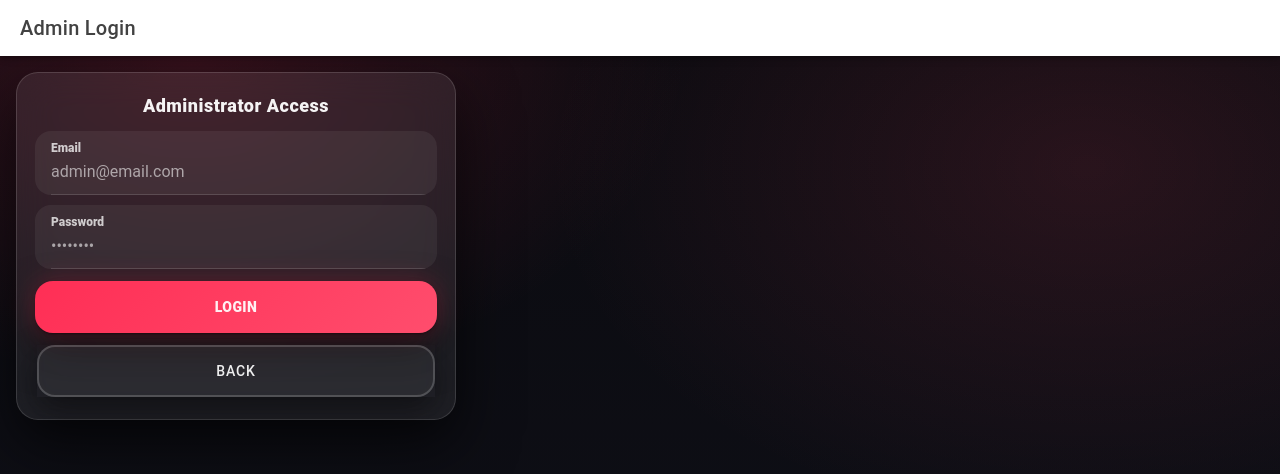
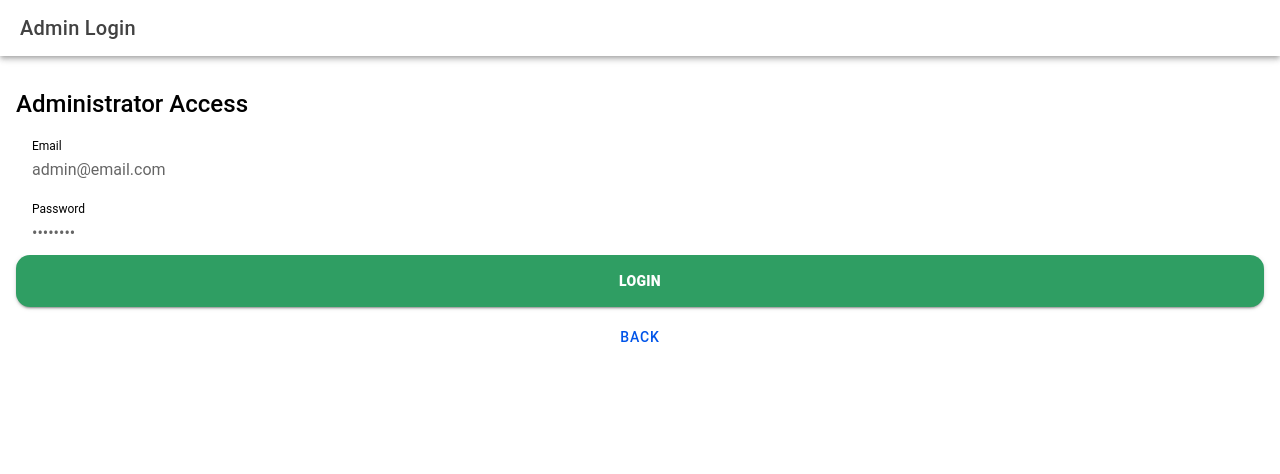
Before and after one commit to JamesSerenio/Scanner, a React (Vite) app: page /admin in a window 1280 px wide. Shown: the top 474 px of the page. Built offline with nearby package versions, Linux system fonts and the light colour scheme.

Commit message:
added some code

```diff
--- a/src/global.css
+++ b/src/global.css
@@ -1,189 +1,119 @@
-/* =========================
-   SCANNER PAGE (FIXED / CLEAN)
-========================= */
-
-/* Make the whole page background consistent */
-.scanner-page,
-.scanner-page ion-content {
-  --background: transparent !important;
-  background: radial-gradient(900px 600px at 15% 0%, rgba(255, 46, 85, 0.18), transparent 55%),
-              radial-gradient(900px 600px at 85% 15%, rgba(255, 77, 109, 0.12), transparent 60%),
-              linear-gradient(180deg, #0b0b10, #0f1018) !important;
+/* ✅ WHITE PAGE */
+.scanner-page-white,
+.scanner-page-white ion-content {
+  --background: #ffffff !important;
+  background: #ffffff !important;
 }
 
-/* Center everything nicely (no left-only column look) */
-.scanner-content {
-  /* IMPORTANT: this removes the “left panel” feeling */
-  max-width: 100% !important;
-  margin: 0 auto !important;
-
-  display: flex;
-  justify-content: center;
-  align-items: flex-start;
-
-  padding: 22px 14px 28px !important;
+/* toolbar clean */
+.scanner-toolbar-white {
+  --background: #ffffff;
+  --color: #111;
+  border-bottom: 1px solid rgba(0, 0, 0, 0.08);
 }
 
-/* Create a glass “card” wrapper using IonContent’s first children */
-.scanner-content > * {
+/* ✅ center card */
+.scanner-wrap {
+  min-height: calc(100vh - 120px);
+  display: flex;
+  align-items: center;
+  justify-content: center;
+  padding: 14px 12px;
+}
+
+.scanner-card {
   width: 100%;
   max-width: 520px;
+  background: #ffffff;
+  border: 1px solid rgba(0, 0, 0, 0.08);
+  border-radius: 18px;
+  padding: 18px;
+  box-shadow: 0 12px 28px rgba(0, 0, 0, 0.08);
 }
 
-/* Add a glass panel behind the buttons + scanner */
-.scanner-content::before {
-  content: "";
-  position: fixed;
-  inset: 0;
-  pointer-events: none;
-  background: radial-gradient(700px 450px at 20% 8%, rgba(255, 46, 85, 0.08), transparent 55%),
-              radial-gradient(800px 520px at 85% 18%, rgba(255, 77, 109, 0.06), transparent 60%);
-  opacity: 1;
+/* ✅ GREEN BUTTON */
+.btn-green {
+  --background: #2f9e63;
+  --background-hover: #278a56;
+  --background-activated: #278a56;
+  --color: #ffffff;
+  --border-radius: 14px;
+  font-weight: 900;
+  letter-spacing: 0.3px;
+  margin: 0 0 12px 0;
 }
 
-/* Give a card feel to the whole block by styling a container effect
-   (we can't add a wrapper div, so we simulate with shadow around elements) */
-.admin-login-btn,
-.scan-btn,
-.qr-container,
-.scanner-message,
-.last-person-card {
-  border-radius: 18px;
+ion-button.btn-green::part(native) {
+  min-height: 52px;
 }
 
-/* =========================
-   BUTTONS (better spacing + better look)
-========================= */
-
-.admin-login-btn {
-  margin: 0 0 12px 0;
-  --border-radius: 18px;
-  --background: rgba(255, 255, 255, 0.06);
-  --color: rgba(255, 255, 255, 0.92);
-  --border-color: rgba(255, 255, 255, 0.18);
-  backdrop-filter: blur(14px);
-  -webkit-backdrop-filter: blur(14px);
-  box-shadow: 0 14px 35px rgba(0, 0, 0, 0.48);
+/* messages */
+.scanner-message-white {
+  margin-top: 8px;
+  display: block;
+  text-align: center;
+  font-weight: 800;
+  color: #111;
 }
 
-.scan-btn {
-  margin: 0 0 14px 0;
-  font-weight: 900;
-  letter-spacing: 0.4px;
-
-  --border-radius: 18px;
-  --background: linear-gradient(135deg, #ff2e55, #ff4d6d);
-  --background-hover: linear-gradient(135deg, #ff4d6d, #ff2e55);
-  --background-activated: linear-gradient(135deg, #ff4d6d, #ff2e55);
-
-  box-shadow: 0 0 26px rgba(255, 46, 85, 0.28),
-              0 18px 40px rgba(0, 0, 0, 0.55);
+.scanner-message-white p {
+  margin: 0;
 }
 
-/* Make buttons look “pill” and not too tall */
-ion-button.admin-login-btn::part(native),
-ion-button.scan-btn::part(native) {
-  min-height: 52px;
-  transition: transform 0.12s ease, filter 0.12s ease;
+.last-person-white {
+  margin-top: 8px;
+  display: block;
+  padding: 12px 12px;
+  border-radius: 14px;
+  border: 1px solid rgba(47, 158, 99, 0.25);
+  background: rgba(47, 158, 99, 0.08);
+  color: #111;
 }
 
-ion-button.admin-login-btn:active::part(native),
-ion-button.scan-btn:active::part(native) {
-  transform: translateY(1px) scale(0.99);
+.last-person-white p {
+  margin: 0;
+  font-weight: 900;
 }
 
-/* =========================
-   QR SCANNER BOX (clean + centered)
-========================= */
-
-.qr-container {
-  margin: 0 auto 12px auto;
-  padding: 12px;
-  border-radius: 22px;
-
-  background: rgba(255, 255, 255, 0.07);
-  border: 1px solid rgba(255, 255, 255, 0.14);
-
-  backdrop-filter: blur(18px);
-  -webkit-backdrop-filter: blur(18px);
-
-  box-shadow: 0 22px 55px rgba(0, 0, 0, 0.60);
+.scanner-modal {
+  --height: 60vh;
+  --width: 30vw;
+  --border-radius: 18px;
 }
 
-/* html5-qrcode injects video + canvas; we style both */
-.qr-container video,
-.qr-container canvas {
+/* remove default Ionic modal max-height limits */
+.scanner-modal::part(content) {
+  height: 60vh;
+  max-height: 60vh;
+  overflow: hidden;
+}
+
+/* ✅ MODAL scanner layout */
+.modal-scan-wrap {
+  max-width: 560px;
+  margin: 0 auto;
+}
+
+.qr-box-white {
+  background: #fff;
+  border: 1px solid rgba(0, 0, 0, 0.10);
+  border-radius: 16px;
+  padding: 12px;
+  box-shadow: 0 10px 22px rgba(0, 0, 0, 0.08);
+}
+
+.qr-container-white video,
+.qr-container-white canvas {
   width: 100% !important;
-  border-radius: 18px;
+  border-radius: 14px;
   object-fit: cover;
 }
 
-/* Sometimes html5-qrcode adds extra borders; soften them */
-.qr-container * {
-  border-color: rgba(255, 255, 255, 0.12) !important;
+/* remove extra injected borders from html5-qrcode */
+.qr-container-white * {
+  border-color: rgba(0, 0, 0, 0.10) !important;
 }
 
-/* =========================
-   MESSAGE / STATUS (nice “toast-like” card)
-========================= */
-
-.scanner-message {
-  margin-top: 10px;
-  padding: 12px 14px;
-  border-radius: 16px;
-
-  text-align: center;
-  font-weight: 800;
-
-  background: rgba(255, 255, 255, 0.08);
-  border: 1px solid rgba(255, 255, 255, 0.14);
-
-  box-shadow: 0 14px 30px rgba(0, 0, 0, 0.45);
-  color: rgba(255, 255, 255, 0.92);
-}
-
-.scanner-message p {
-  margin: 0;
-}
-
-/* =========================
-   LAST SCANNED PERSON (highlight card)
-========================= */
-
-.last-person-card {
-  margin-top: 12px;
-  padding: 14px 16px;
-  border-radius: 18px;
-
-  background: linear-gradient(
-    135deg,
-    rgba(255, 46, 85, 0.22),
-    rgba(255, 77, 109, 0.14)
-  );
-  border: 1px solid rgba(255, 46, 85, 0.32);
-
-  box-shadow: 0 0 24px rgba(255, 46, 85, 0.18),
-              0 18px 40px rgba(0, 0, 0, 0.50);
-}
-
-.last-person-card p {
-  margin: 0;
-  font-weight: 900;
-  color: rgba(255, 255, 255, 0.96);
-}
-
-/* =========================
-   RESPONSIVE
-========================= */
-
-@media (max-width: 520px) {
-  .scanner-content {
-    padding: 16px 12px 22px !important;
-  }
-  .scanner-content > * {
-    max-width: 100%;
-  }
-}
 
 
 /* =========================
--- a/src/pages/AdminLogin.tsx
+++ b/src/pages/AdminLogin.tsx
@@ -1,4 +1,4 @@
-import React, { useState } from "react";
+import React, { useEffect, useState } from "react";
 import {
   IonButton,
   IonContent,
@@ -10,42 +10,70 @@
   IonText,
   IonTitle,
   IonToolbar,
+  IonSpinner,
 } from "@ionic/react";
 import { useHistory } from "react-router-dom";
 import { supabase } from "../utils/supabaseClient";
+
 
 const AdminLogin: React.FC = () => {
   const history = useHistory();
   const [email, setEmail] = useState("");
   const [password, setPassword] = useState("");
+
   const [err, setErr] = useState("");
+  const [loading, setLoading] = useState(false);
 
-  const login = async () => {
+  // Optional: if already logged in, go dashboard
+  useEffect(() => {
+    (async () => {
+      const { data } = await supabase.auth.getSession();
+      if (data.session) {
+        history.replace("/admin/dashboard");
+      }
+    })();
+    // eslint-disable-next-line react-hooks/exhaustive-deps
+  }, []);
+
+  const login = async (): Promise<void> => {
+    if (loading) return;
+
     setErr("");
+    setLoading(true);
+
+    try {
       const { error } = await supabase.auth.signInWithPassword({
-      email,
+        email: email.trim(),
         password,
       });
+
       if (error) {
         setErr(error.message);
         return;
       }
+
       history.replace("/admin/dashboard");
+    } catch (e) {
+      setErr(e instanceof Error ? e.message : "Login failed.");
+    } finally {
+      setLoading(false);
+    }
   };
 
   return (
-    <IonPage className="admin-login-page">
+    <IonPage className="admin-login-page-white">
       <IonHeader>
-        <IonToolbar>
+        <IonToolbar className="admin-toolbar-white">
           <IonTitle>Admin Login</IonTitle>
         </IonToolbar>
       </IonHeader>
 
-      <IonContent className="ion-padding admin-login-content">
-        <div className="admin-login-card">
-          <h2 className="admin-login-title">Administrator Access</h2>
+      <IonContent className="ion-padding">
+        <div className="admin-center">
+          <div className="admin-card-white">
+            <h2 className="admin-title-white">Administrator Access</h2>
 
-          <IonItem className="admin-login-item">
+            <IonItem className="admin-item-white" lines="none">
               <IonLabel position="stacked">Email</IonLabel>
               <IonInput
                 value={email}
@@ -55,7 +83,7 @@
               />
             </IonItem>
 
-          <IonItem className="admin-login-item">
+            <IonItem className="admin-item-white" lines="none">
               <IonLabel position="stacked">Password</IonLabel>
               <IonInput
                 value={password}
@@ -66,23 +94,30 @@
             </IonItem>
 
             {err ? (
-            <IonText className="admin-login-error">
+              <IonText className="admin-error-white">
                 <p>{err}</p>
               </IonText>
             ) : null}
 
-          <IonButton expand="block" className="admin-login-btn" onClick={login}>
-            Login
+            <IonButton
+              expand="block"
+              className="btn-green"
+              onClick={login}
+              disabled={loading}
+            >
+              {loading ? <IonSpinner name="crescent" /> : "Login"}
             </IonButton>
 
             <IonButton
               expand="block"
-            fill="outline"
-            className="admin-back-btn"
+              fill="clear"
+              className="btn-back"
               onClick={() => history.push("/")}
+              disabled={loading}
             >
               Back
             </IonButton>
+          </div>
         </div>
       </IonContent>
     </IonPage>
```
Also changed, not shown: src/pages/Home.tsx (+57 -29 lines). Lines whose indentation alone changed are shown as unchanged.
